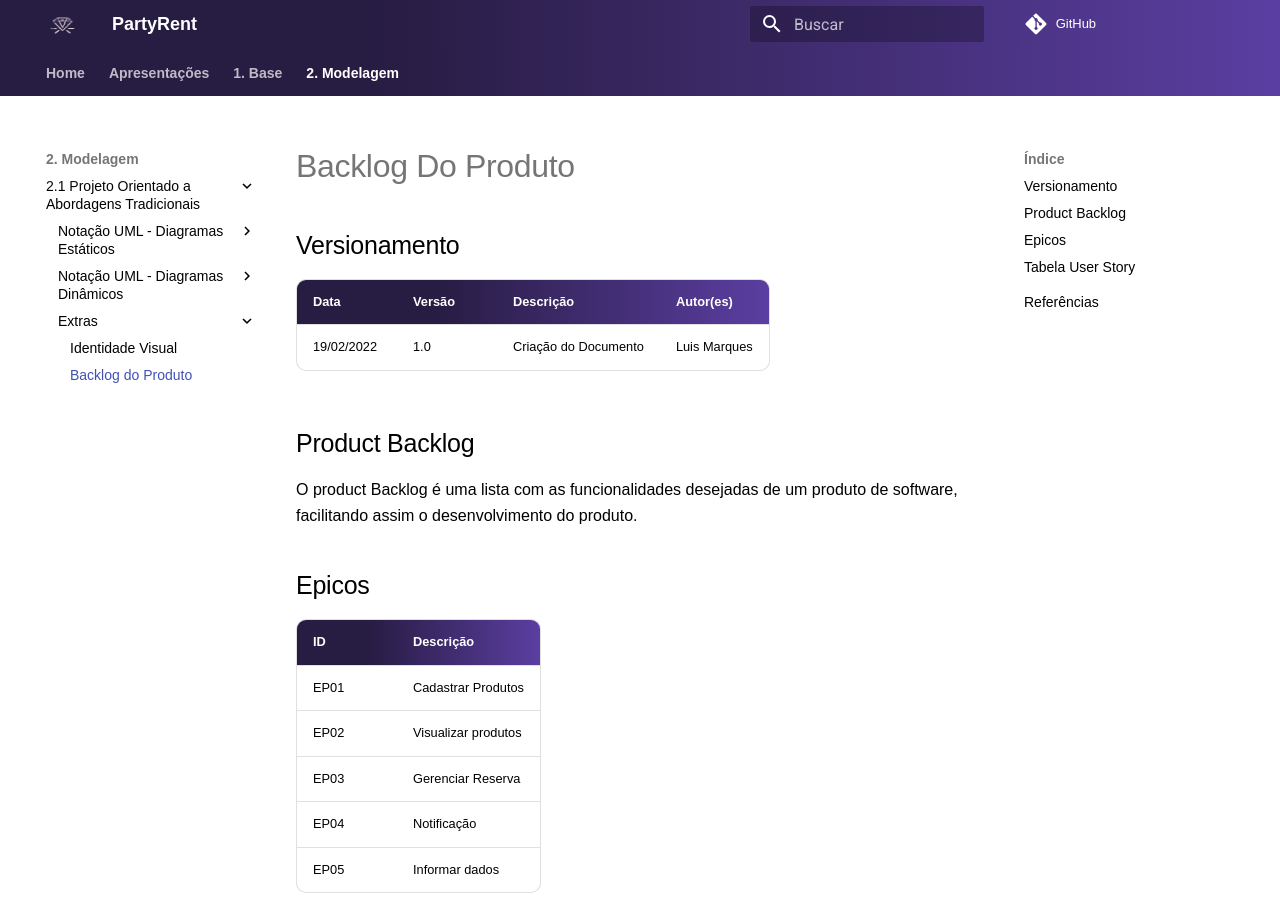
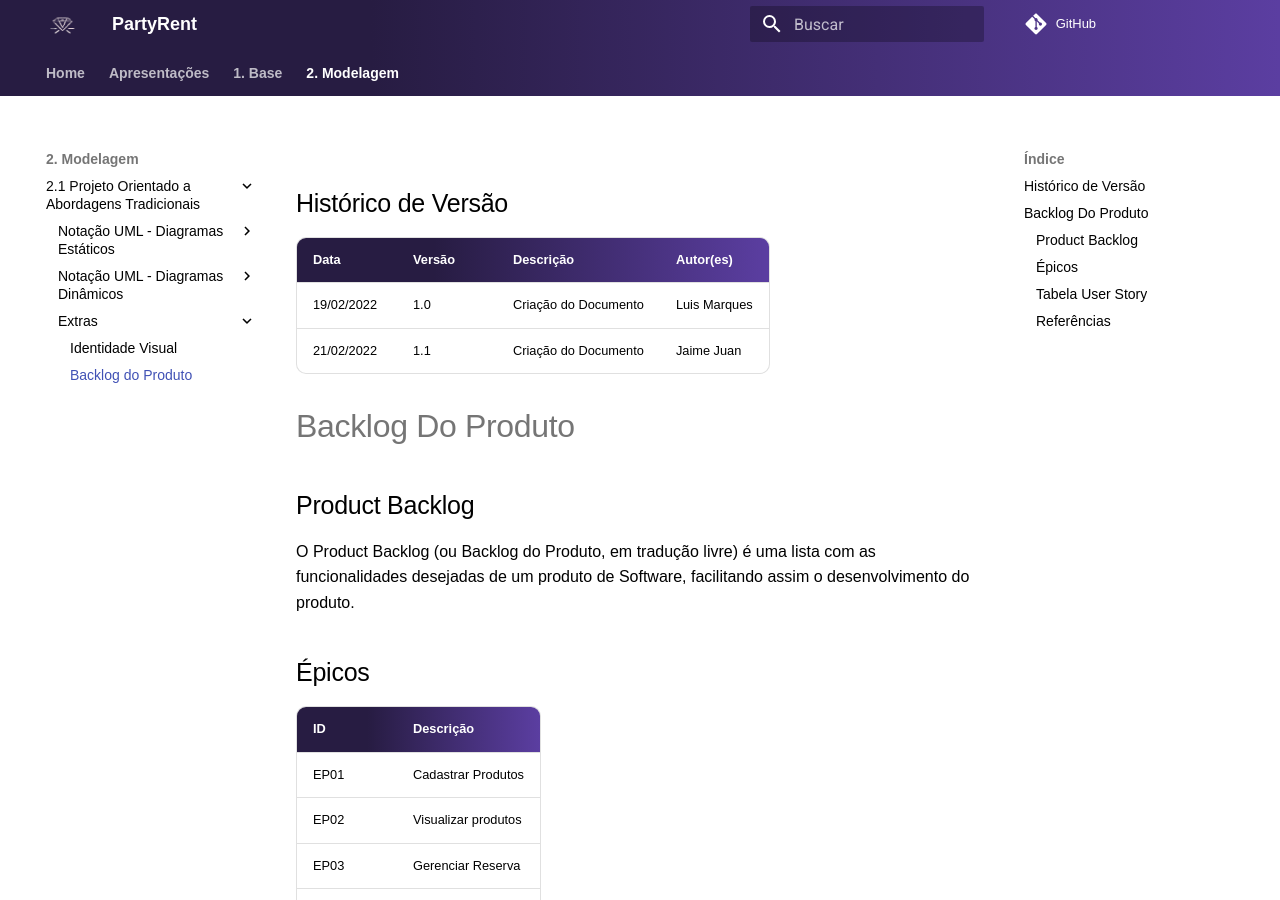
Before and after one commit to UnBArqDsw2021-2/2021.2_G7_-AluguelKitsFesta, an MkDocs documentation site: the page built from docs/modelagem/backlog.md, in a window 1280 px wide and 900 px high. Built offline with MkDocs 1.6.1 and Material for MkDocs 9.7.7, drawn with Linux system fonts in a browser that asks for light colours; comment, search, counter and statistics services are not loaded.

Commit message:
update backlog.md

```diff
--- a/docs/modelagem/backlog.md
+++ b/docs/modelagem/backlog.md
@@ -1,16 +1,17 @@
-# Backlog Do Produto
-
-## Versionamento
+## Histórico de Versão
 
 | Data       | Versão | Descrição            | Autor(es)    |
 | ---------- | ------ | -------------------- | ------------ |
 | 19/02/2022 | 1.0    | Criação do Documento | Luis Marques |
+| 21/02/2022 | 1.1    | Criação do Documento | Jaime Juan |
+
+# Backlog Do Produto
 
 ## Product Backlog
 
-O product Backlog é uma lista com as funcionalidades desejadas de um produto de software, facilitando assim o desenvolvimento do produto.
+O Product Backlog (ou Backlog do Produto, em tradução livre) é uma lista com as funcionalidades desejadas de um produto de Software, facilitando assim o desenvolvimento do produto.
 
-## Epicos
+## Épicos
 
 | ID   | Descrição           |
 | ---- | ------------------- |
@@ -39,8 +40,6 @@ O product Backlog é uma lista com as funcionalidades desejadas de um produto de
 | US13       | [Cliente](/Base/Elicitacao/Lexico?id=#l3-cliente) | Utilizar um sistema responsivo e compativel com os navegadores mais comuns | EP02  |
 | US14       | [Lojista](/Base/Elicitacao/Lexico?id=#l7-lojista) | Editar Itens da Plataforma                                                 | EP01  |
 
-##
-
 ## Referências
 
 > What is a Product Backlog?<https://www.scrum.org/resources/what-is-a-product-backlog>. Acessado em 17/02/2022
```
